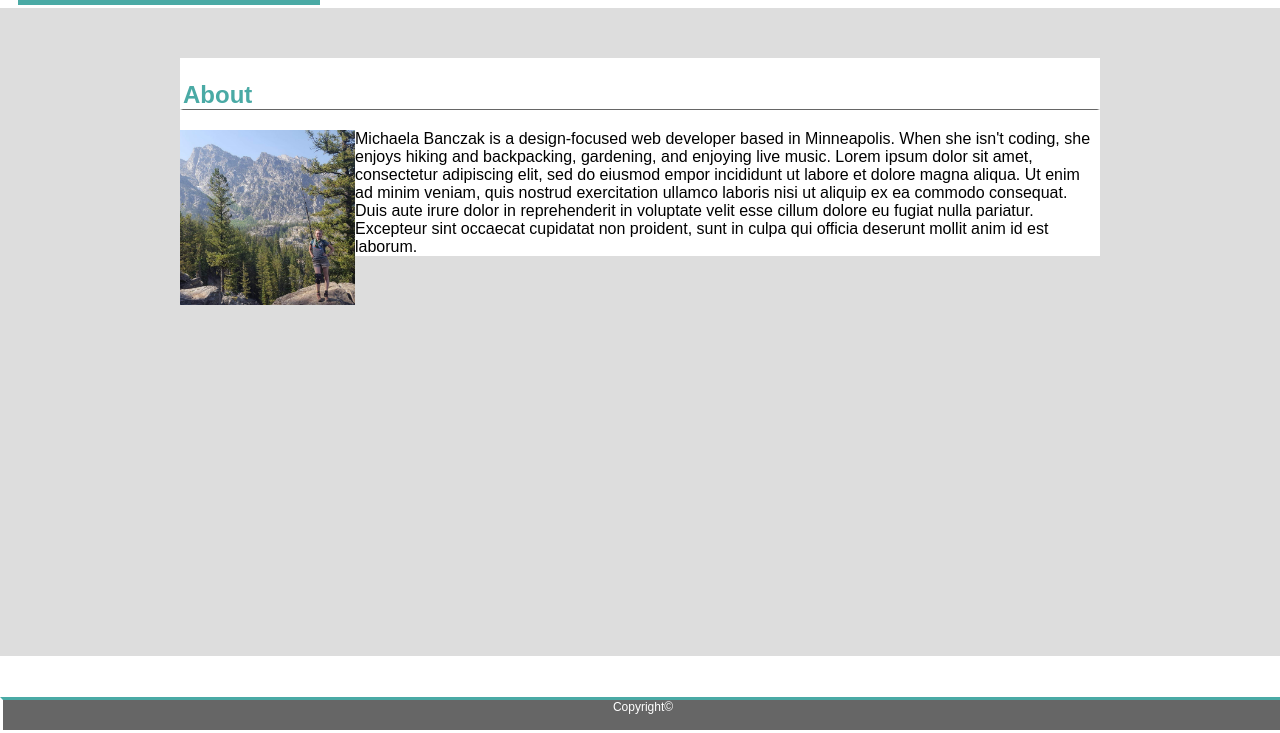
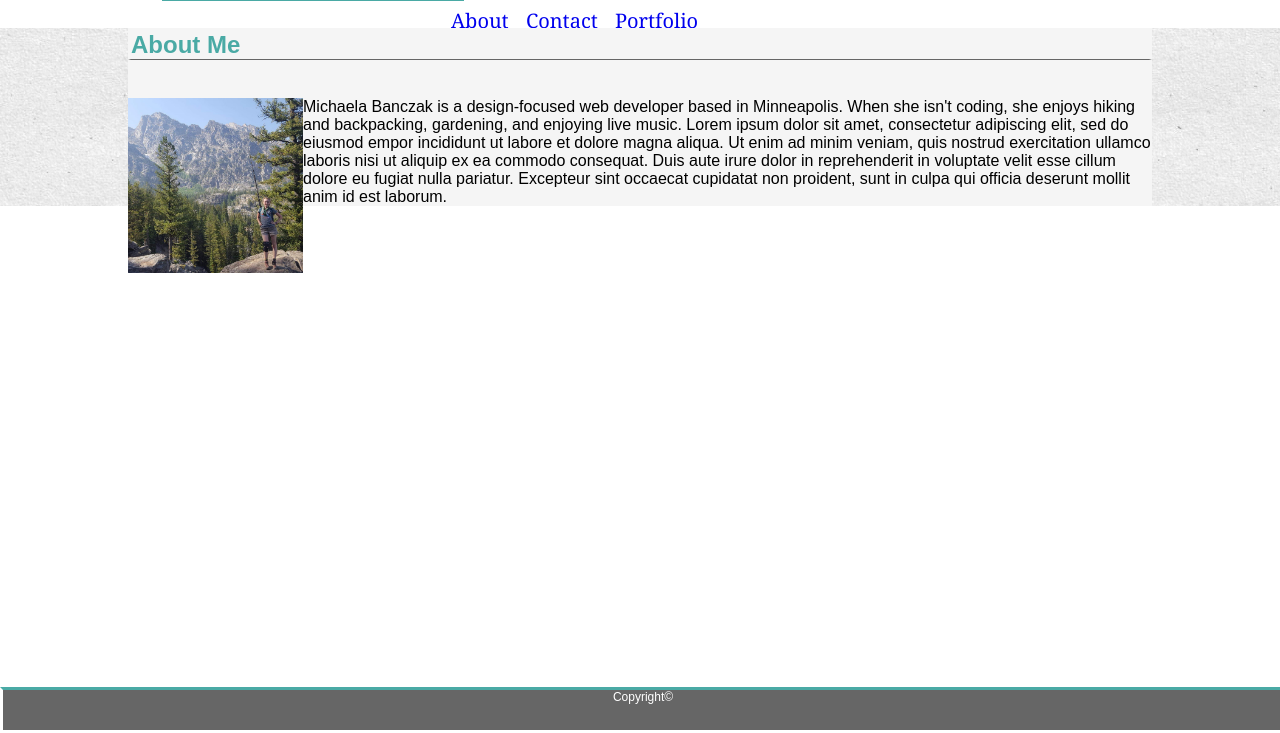
Before and after one commit to michaelabee/Basic-Portfolio, a plain HTML site: page index.html in a window 1280 px wide. Shown: the part 67-800 px from the top of the page. Drawn offline with Linux system fonts and the light colour scheme.

Commit message:
cleaned up css

```diff
--- a/assets/css/style.css
+++ b/assets/css/style.css
@@ -15,12 +15,22 @@ body {
     font-family:'Arial', 'Helvetica Neue', Helvetica, sans-serif;
 }
 section {
-    border-style: solid;
-    border-color: #dddddd;
-    border-top-width: 50px;
-    border-right-width:180px;
-    border-bottom-width:400px;
-    border-left-width:180px;
+    background: whitesmoke;
+    margin-left:10%;
+    margin-right:10%;
+    margin-top:0%;
+    margin-bottom:0%;
+    padding:0;
+}
+
+.main-content{
+    background-image: url(../images/natural_paper.png);
+    margin:0;
+    padding:0;
+    height:95%;
+    width:100%;
+    height:auto;
+    position:relative;
 }
 
 img {
@@ -28,6 +38,7 @@ img {
     position: relative;
     float:left;
 }
+
 footer {
     position: fixed;
     left: 0;
@@ -38,7 +49,7 @@ footer {
     border-style:solid;
     width: 100%;
     background-color: #666666;
-    height:30px;
+    height:40px;
     color:white;
     font-size:12px;
     text-align: center;
@@ -51,7 +62,7 @@ footer {
     color:white;
     font-size:35px;
     text-align:left;
-    margin-left: 18px;
+    margin-left: 162px;
     margin-right: 150px;
 }
 .links{
@@ -60,7 +71,7 @@ footer {
     text-align:right;
     color: grey;
     font-size:20px;
-    margin-left:70px;
+    margin-left:445px;
 }
 
 #about{
@@ -69,9 +80,9 @@ footer {
     size:35px;
     border-bottom:1px;
     border-bottom-color: #666666;
-    border-top-color:white;
-    border-left-color:white;
-    border-right-color:white;
+    border-top-color:whitesmoke;
+    border-left-color:whitesmoke;
+    border-right-color:whitesmoke;
     border-style:solid;
 }
 
@@ -102,3 +113,9 @@ form {
     text-align: left;
     margin-left:50%;
 }
+
+ul {
+    margin:3px;
+    display:inline-block;
+    padding:3px;
+ }
--- a/index.html
+++ b/index.html
@@ -7,30 +7,39 @@
 
     <body>
         <header>
+
             <div class="title">Michaela Banczak</div>
 
-            <div class="links">
-            <ul> <a href="index.html"> About </a>
-            <a href="contact.html" > Contact </a>
-            <a href=portfolio.html> Portfolio</a> </ul>
-            </div>
-
+                <div class="links">
+                <ul> <a href="index.html"> About   </a> </ul>
+                <ul> <a href="contact.html" > Contact   </a> </ul>
+                <ul> <a href=portfolio.html> Portfolio  </a> </ul>
+                </div>
 
             </div>
 
         </header>
 
-        <section>
-            <h1 id="about">About</h1>
-            <img id="bio-image" src="../Basic-Portfolio/assets/images/SquareTeton.jpeg" alt="Michaela in Grand Teton National Park">
+        <div class="main-content">
+
+
+            <section>
+                <h1 id="about">About Me</h1>
+
+                <br>
+
+                <img id="bio-image" src="../Basic-Portfolio/assets/images/SquareTeton.jpeg" alt="Michaela in Grand Teton National Park">
             <p1>
                 Michaela Banczak is a design-focused web developer based in Minneapolis. When she isn't coding, she enjoys hiking and
                 backpacking, gardening, and enjoying live music. Lorem ipsum dolor sit amet, consectetur adipiscing elit, sed do eiusmod
                 empor incididunt ut labore et dolore magna aliqua. Ut enim ad minim veniam, quis nostrud exercitation ullamco laboris nisi
                 ut aliquip ex ea commodo consequat. Duis aute irure dolor in reprehenderit in voluptate velit esse cillum dolore eu fugiat
                 nulla pariatur. Excepteur sint occaecat cupidatat non proident, sunt in culpa qui officia deserunt mollit anim id est laborum.
-                </p1>
+            </p1>
+
         </section>
+
+        </div>
 
         <footer>
             Copyright©
```
Also changed, not shown: contact.html (+10 -6 lines), assets/images/natural_paper.png (added).
